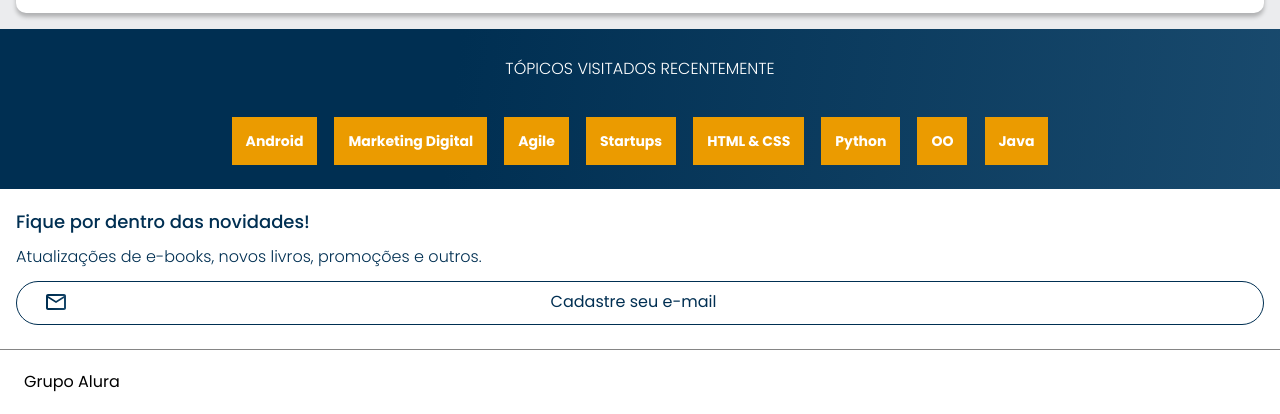
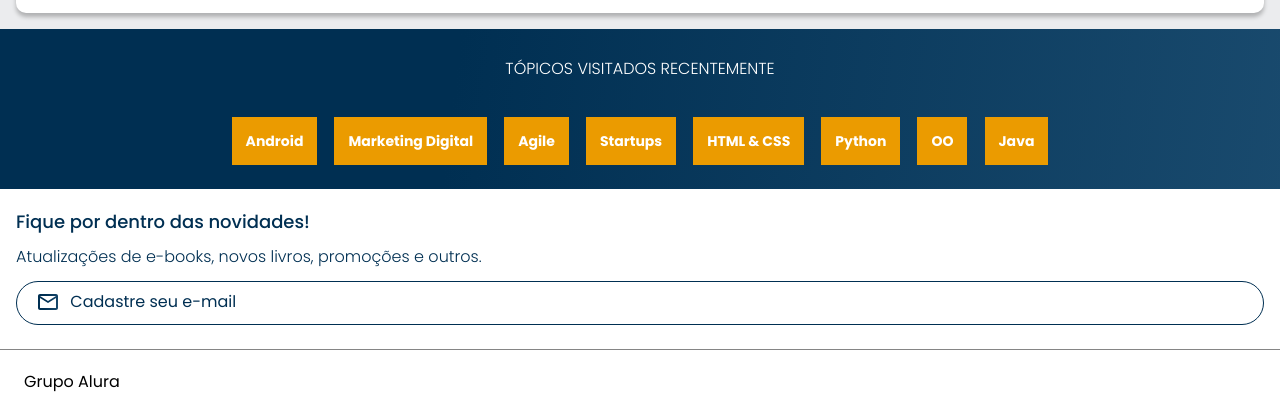
Before and after one commit to esperancagui/responsividade-mobile-first, a plain HTML site: page index.html in a window 1280 px wide. Shown: the part 2316-2730 px from the top of the page. Drawn offline with nearby package versions, Linux system fonts and the light colour scheme.

Commit message:
ajeitei o cadastro

```diff
--- a/styles/cadastro.css
+++ b/styles/cadastro.css
@@ -31,7 +31,7 @@
     border: 1px solid var(--azul-primario);
     border-radius: 24px;
     width: 100%;
-    text-align: center;
+    color: var(--azul-primario);
 }
 
 .cadastro__email::placeholder{
@@ -40,6 +40,7 @@
     font-size: 16px;
     font-weight: 400;
     background: url("../img/Email.svg") no-repeat ;
-    background-position: 1em;
+    background-position: 0.5em;
+    padding-left: 2.5em;
 
 }
```
